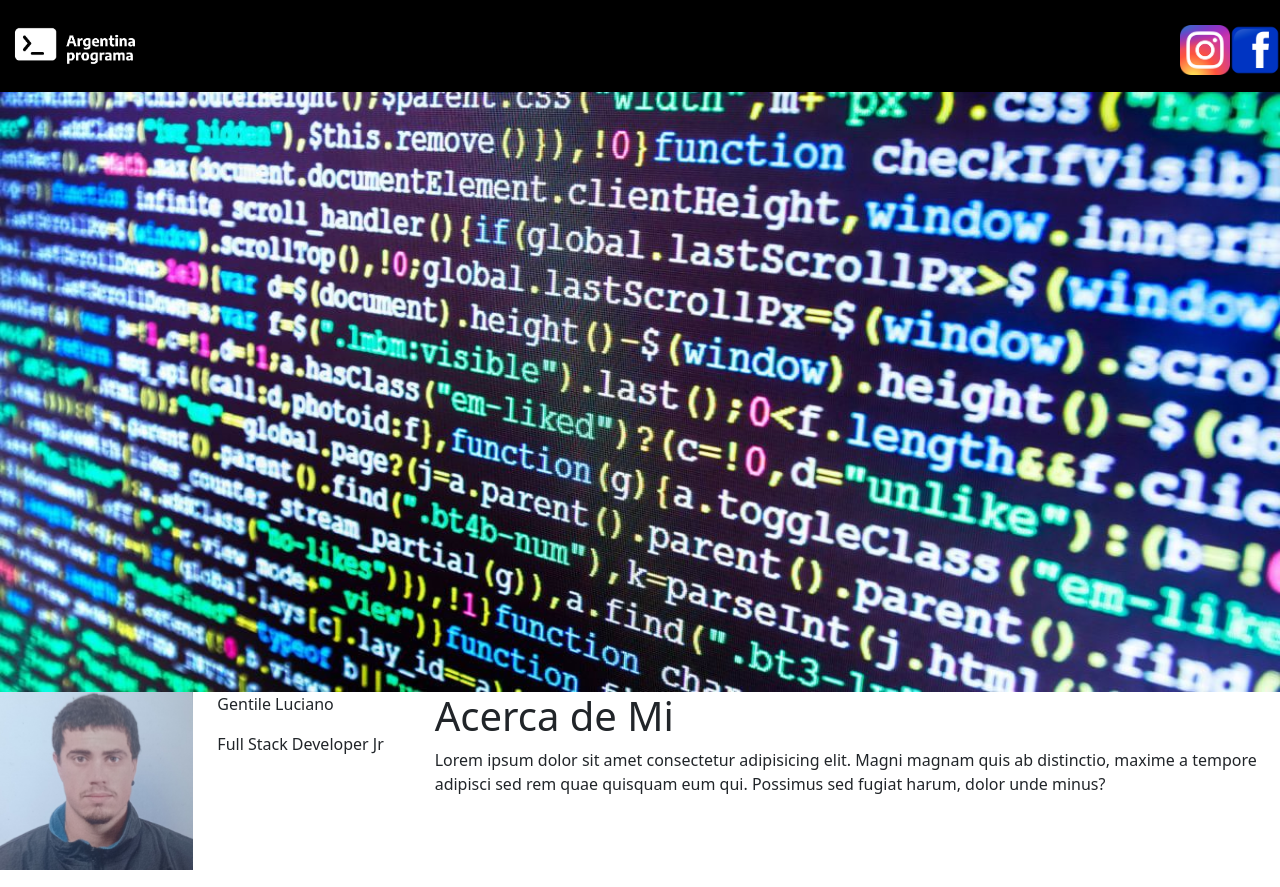
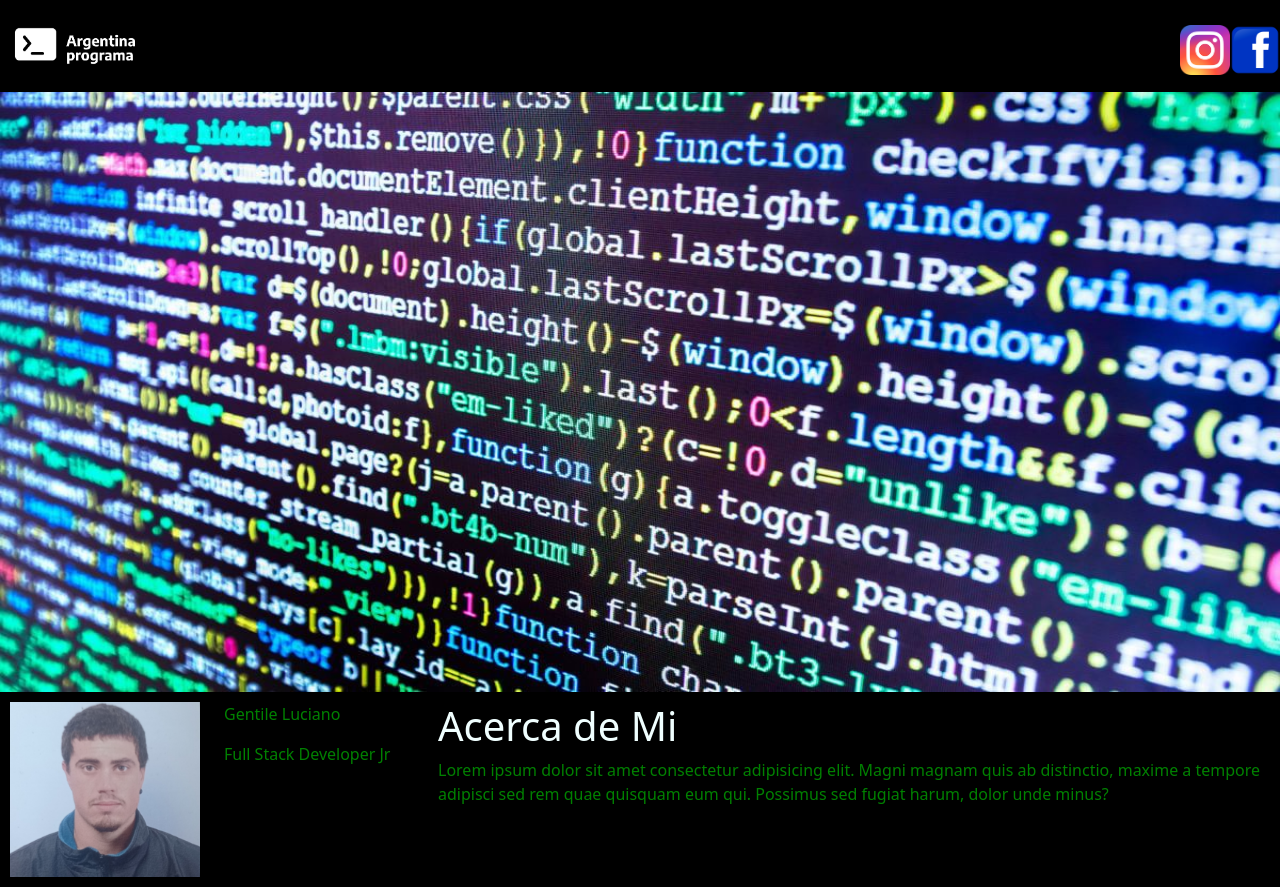
Before and after one commit to GentiLuc/Proyecto_Gentile, an Angular app in the folder Proyecto_Gentile/: page / in a window 1280 px wide. Built offline with nearby package versions, Linux system fonts and the light colour scheme.

Commit message:
colores acerca de mi

```diff
--- a/Proyecto_Gentile/src/app/components/acerca-de/acerca-de.component.css
+++ b/Proyecto_Gentile/src/app/components/acerca-de/acerca-de.component.css
@@ -0,0 +1,12 @@
+.row{
+    padding: 10px;
+}
+
+div{
+    background-color: black;
+}
+
+h1{color: azure;
+}
+
+p{color: green;}
```
